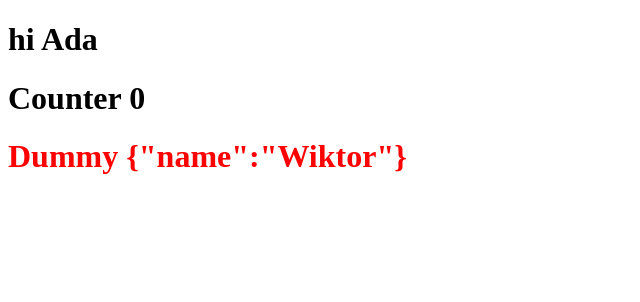
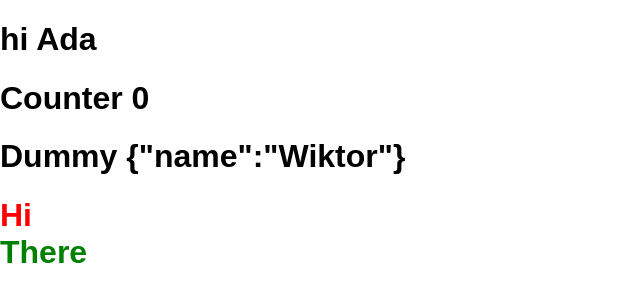
Before and after one commit to Roller23/blog, a Next.js app: page / in a window 1280 px wide. Shown: the top 302 px of the page, without its empty margins (0-640 px from the left). Built offline with nearby package versions, Linux system fonts and the light colour scheme.

Commit message:
add global scss

```diff
--- /dev/null
+++ b/pages/_app.tsx
@@ -0,0 +1,5 @@
+import '../styles/global.scss'
+
+export default function MyApp({ Component, pageProps }) {
+  return <Component {...pageProps} />
+}
--- a/pages/index.tsx
+++ b/pages/index.tsx
@@ -10,7 +10,11 @@ export default function Home({data}) {
       </Head>
       <h1>hi Ada</h1>
       <h1>Counter {data.counter}</h1>
-      <h1 className={styles.test}>Dummy {JSON.stringify(data.dummy)}</h1>
+      <h1 className='test'>Dummy {JSON.stringify(data.dummy)}</h1>
+      <h1 className={styles.test}>
+        <div>Hi</div>
+        <span className={styles.hello}>There</span>
+      </h1>
     </>
   )
 }
--- /dev/null
+++ b/styles/global.scss
@@ -0,0 +1,8 @@
+* {
+  box-sizing: border-box;
+}
+
+body {
+  font-family: Arial, Helvetica, sans-serif;
+  margin: 0px;
+}
--- a/styles/main.module.scss
+++ b/styles/main.module.scss
@@ -1,3 +1,6 @@
 .test {
   color: red;
+  .hello {
+    color: green
+  }
 }
--- a/tsconfig.json
+++ b/tsconfig.json
@@ -22,7 +22,7 @@
     "next-env.d.ts",
     "**/*.ts",
     "**/*.tsx"
-  ],
+, "pages/_app.js"  ],
   "exclude": [
     "node_modules"
   ]
```
